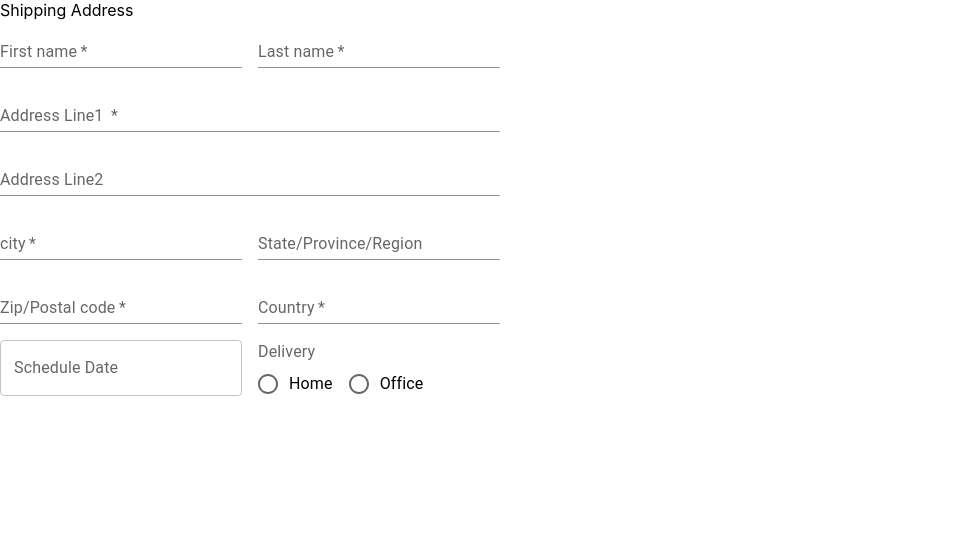
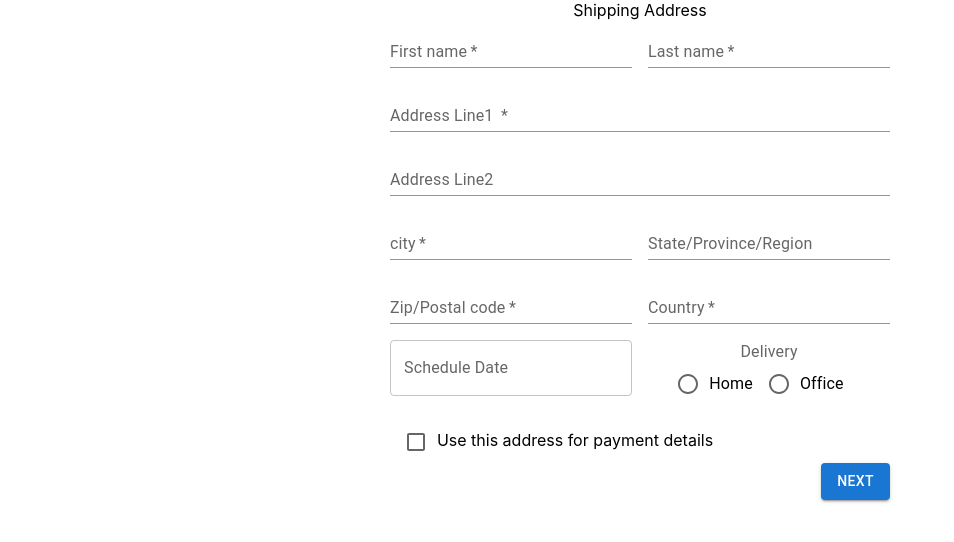
Before and after one commit to Thaslima95/MaterialUI, a React (Create React App) app: page /input in a window 1280 px wide. Shown: the top 542 px of the page, without its empty margins (0-954 px from the left). Built offline with nearby package versions, Linux system fonts and the light colour scheme.

Commit message:
inputcomponent

```diff
--- a/src/App.js
+++ b/src/App.js
@@ -8,6 +8,7 @@ import { BrowserRouter ,Routes,Route} from 'react-router-dom';
 function App() {
   return (
     <>
+    <div className="App">
     <BrowserRouter>
     <Routes>
     <Route path="/" element={<ButtonComponents/>}/>
@@ -15,6 +16,7 @@ function App() {
 
     </Routes>
     </BrowserRouter>
+    </div>
     </>
   );
 }
--- a/src/Components/InputComponents.jsx
+++ b/src/Components/InputComponents.jsx
@@ -10,12 +10,15 @@ import Radio from "@mui/material/Radio";
 import RadioGroup from "@mui/material/RadioGroup";
 import FormControlLabel from "@mui/material/FormControlLabel";
 import FormLabel from "@mui/material/FormLabel";
+import Checkbox from "@mui/material/Checkbox";
+import { Button } from "@mui/material";
 
 export default function InputComponents() {
+  const label = { inputProps: { "aria-label": "Checkbox demo" } };
   return (
     <div>
       Shipping Address
-      <Box sx={{ width: 500 }}>
+      <Box sx={{ width: 500 }} m="auto">
         <Grid container spacing={2}>
           <Grid item xs={6}>
             <TextField
@@ -131,7 +134,14 @@ export default function InputComponents() {
               </RadioGroup>
             </FormControl>
           </Grid>
+          <Grid item xs={8}>
+            <Checkbox />
+            <span>Use this address for payment details</span>
+          </Grid>
         </Grid>
+        <Box display="flex" justifyContent="flex-end" alignItems="flex-end">
+          <Button variant="contained">Next</Button>
+        </Box>
       </Box>
     </div>
   );
```
